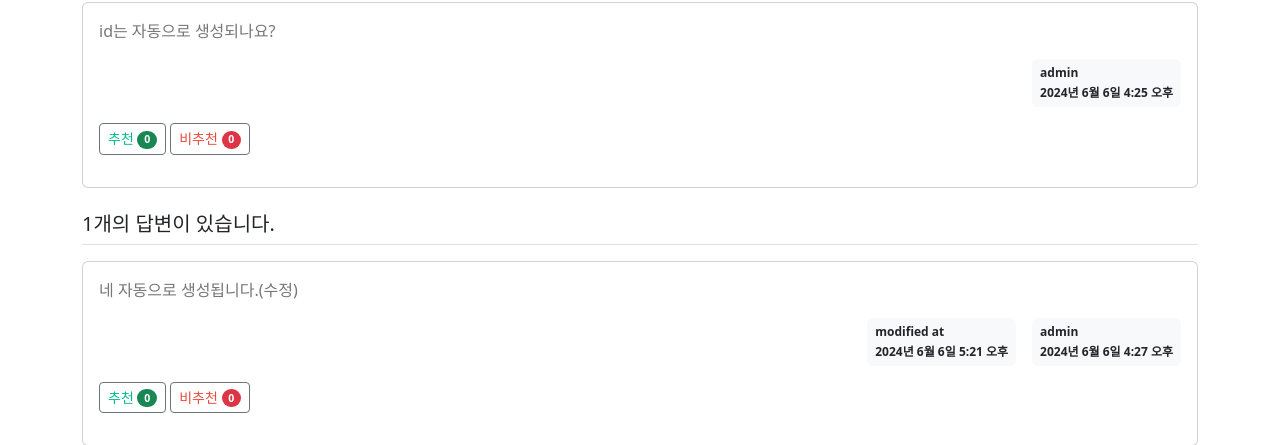
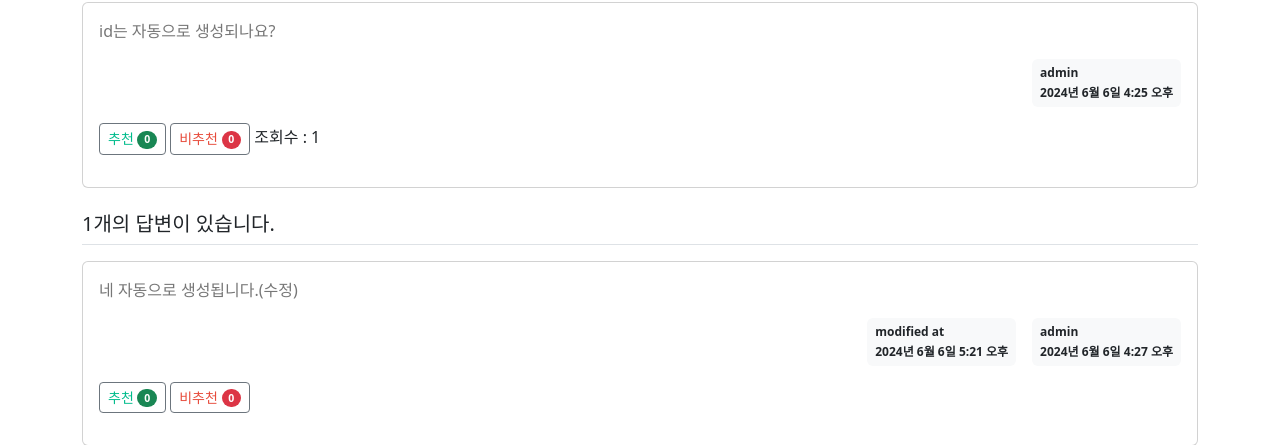
Before and after one commit to CSH2315/webserverAD, a Django app: page /pybo/2/ in a window 1280 px wide. Shown: the part 180-625 px from the top of the page. Run offline with Django 4.2, Linux system fonts and the light colour scheme; data comes from the database, SQL or seed files in the repository; both versions use the stored data as it was after the commit; some libraries are stand-ins or nearby versions.

Commit message:
1. 질문 상세 내용에 조회수 구현 2. 다크 모드 구현에서 필요없는 console.log 삭제

```diff
--- a/templates/base.html
+++ b/templates/base.html
@@ -28,9 +28,6 @@
         const darkModeToggle = document.getElementById('dark-mode-toggle');
         const darkModeCss = document.getElementById('dark-mode-css');
 
-        // Log initial state
-        console.log('Initial dark mode setting:', localStorage.getItem('dark-mode'));
-
         // Load the dark mode setting from local storage
         if (localStorage.getItem('dark-mode') === 'enabled') {
             darkModeCss.disabled = false;
@@ -38,17 +35,14 @@
         }
 
         darkModeToggle.addEventListener('click', () => {
-            console.log('Dark mode toggle clicked');
             if (darkModeCss.disabled) {
                 darkModeCss.disabled = false;
                 darkModeToggle.innerText = '라이트 모드 전환';
                 localStorage.setItem('dark-mode', 'enabled');
-                console.log('Dark mode enabled');
             } else {
                 darkModeCss.disabled = true;
                 darkModeToggle.innerText = '다크 모드 전환';
                 localStorage.setItem('dark-mode', 'disabled');
-                console.log('Dark mode disabled');
             }
         });
     });
--- a/templates/pybo/question_detail.html
+++ b/templates/pybo/question_detail.html
@@ -48,6 +48,7 @@
                 <a href="{% url 'pybo:question_modify' question.id  %}" class="btn btn-sm btn-outline-secondary" style="color: #777777;">수정</a>
                 <a href="javascript:void(0)" class="delete btn btn-sm btn-outline-secondary" data-uri="{% url 'pybo:question_delete' question.id  %}" style="color: #777777;">삭제</a>
                 {% endif %}
+                <span class="text-card">조회수 : {{ question.hits }}</span> <!-- 조회수 표시 -->
             </div>
         </div>
     </div>
```
Also changed, not shown: db.sqlite3.
